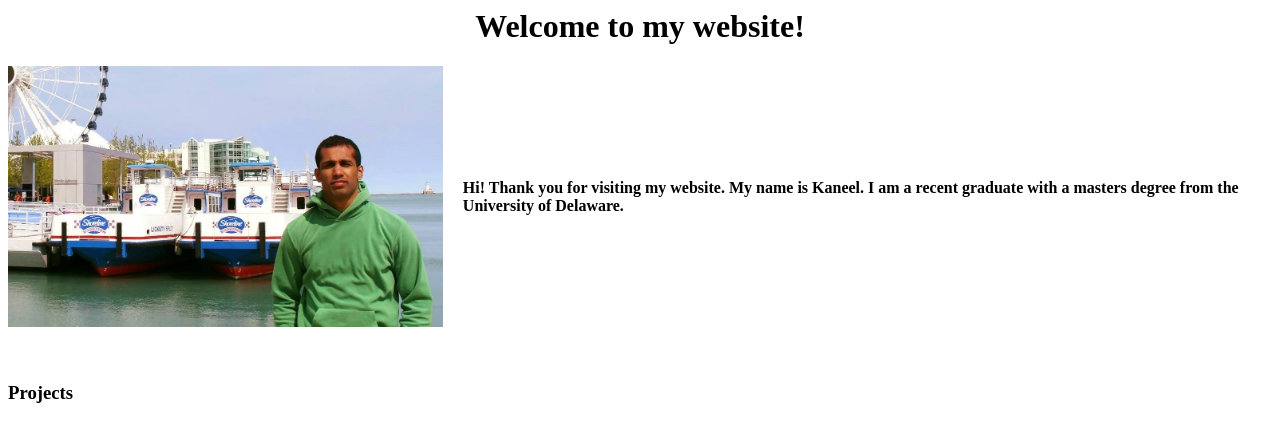
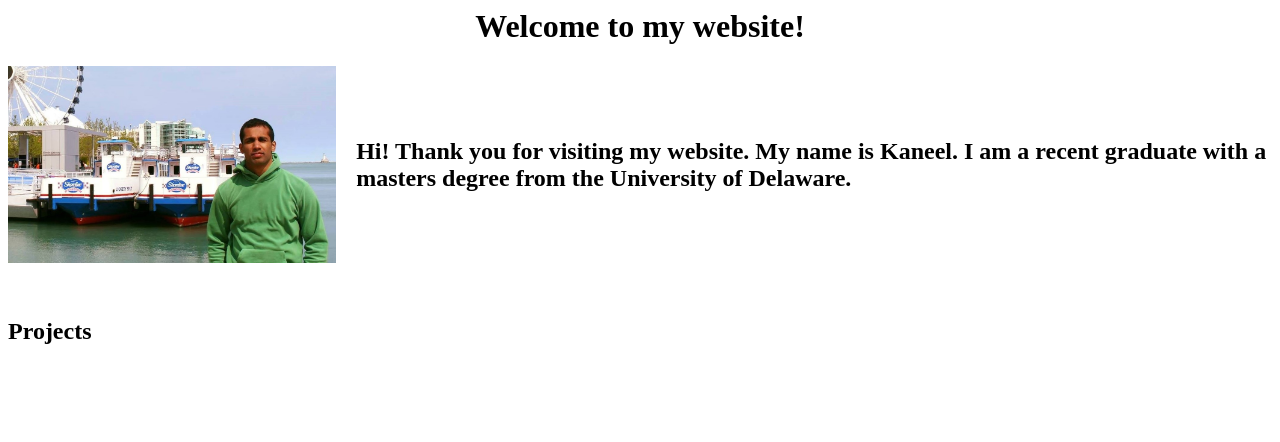
Before and after one commit to kaneelgit/kaneelgit.github.io, a plain HTML site: page index.html in a window 1280 px wide. Drawn offline with Linux system fonts and the light colour scheme.

Commit message:
Update index.html

```diff
--- a/index.html
+++ b/index.html
@@ -1,6 +1,6 @@
 <html>
   <head>
-    <title>My Homepage</title>
+    <title>Kaneel Senevirathne</title>
     <style>
      .intro{
       display: flex;
@@ -14,7 +14,7 @@
         flex-basis: 40%;
       }
       .intro_text {
-        font-size = 10px;
+        font-size = 20px;
         padding-left: 20px;
       }
     </style>
@@ -29,18 +29,15 @@
           <img src="main_pic.jpg">
         </div>
         <div class = 'intro_text'>
-          <h2> <font size = '3'>
-              Hi! Thank you for visiting my website. My
+          <h2>
+            Hi! Thank you for visiting my website. My
               name is Kaneel. I am a recent graduate with
-            a masters degree from the University of Delaware. </font> </h2>
+            a masters degree from the University of Delaware. </h2>
         </div>
     </div>
     <br>
     <br>
-    <h3> Projects </h3>
-
-
-
+    <h3> <font size = '5'> Projects </font> </h3>
 
   </body>
 </html>
```
